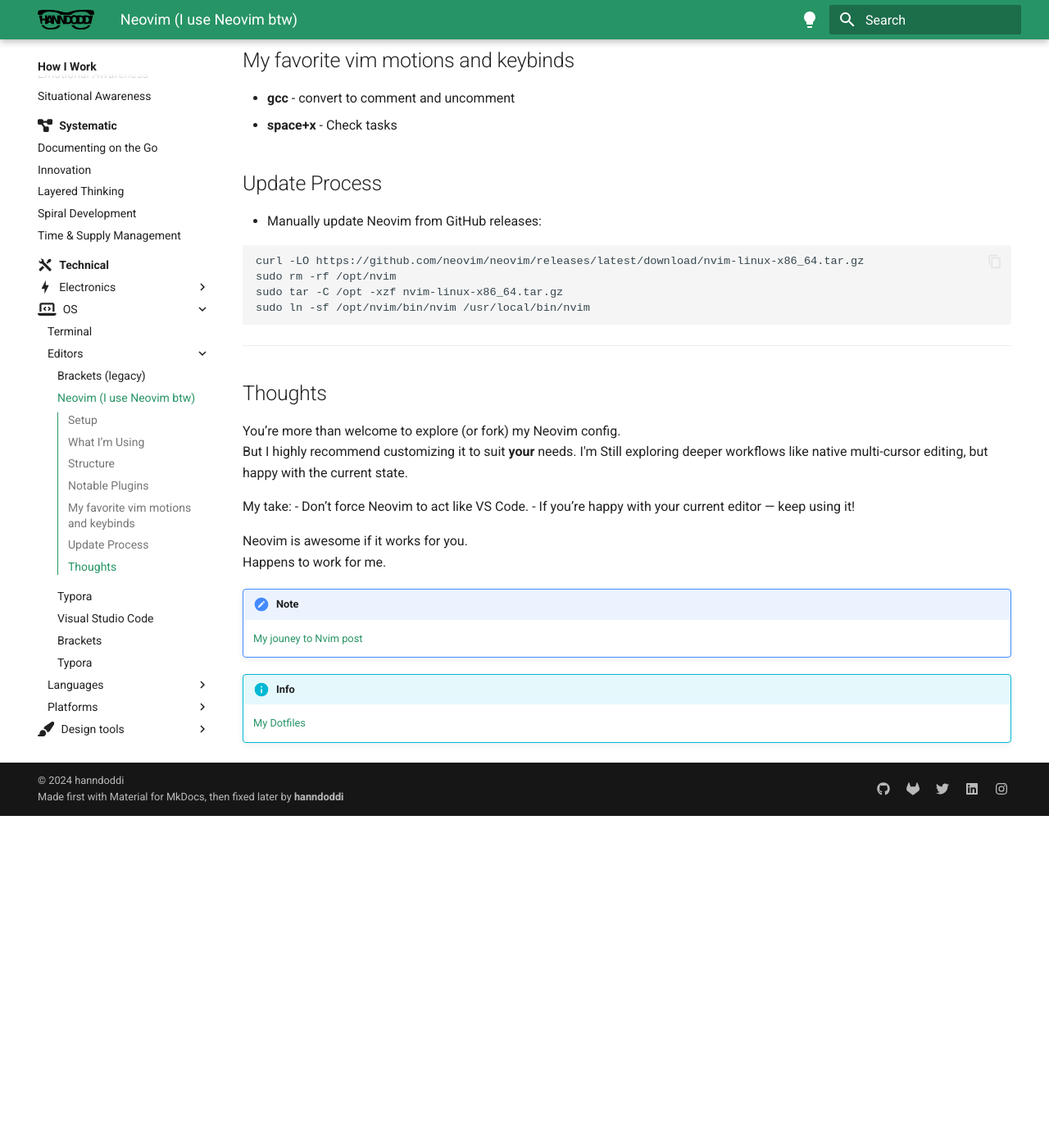
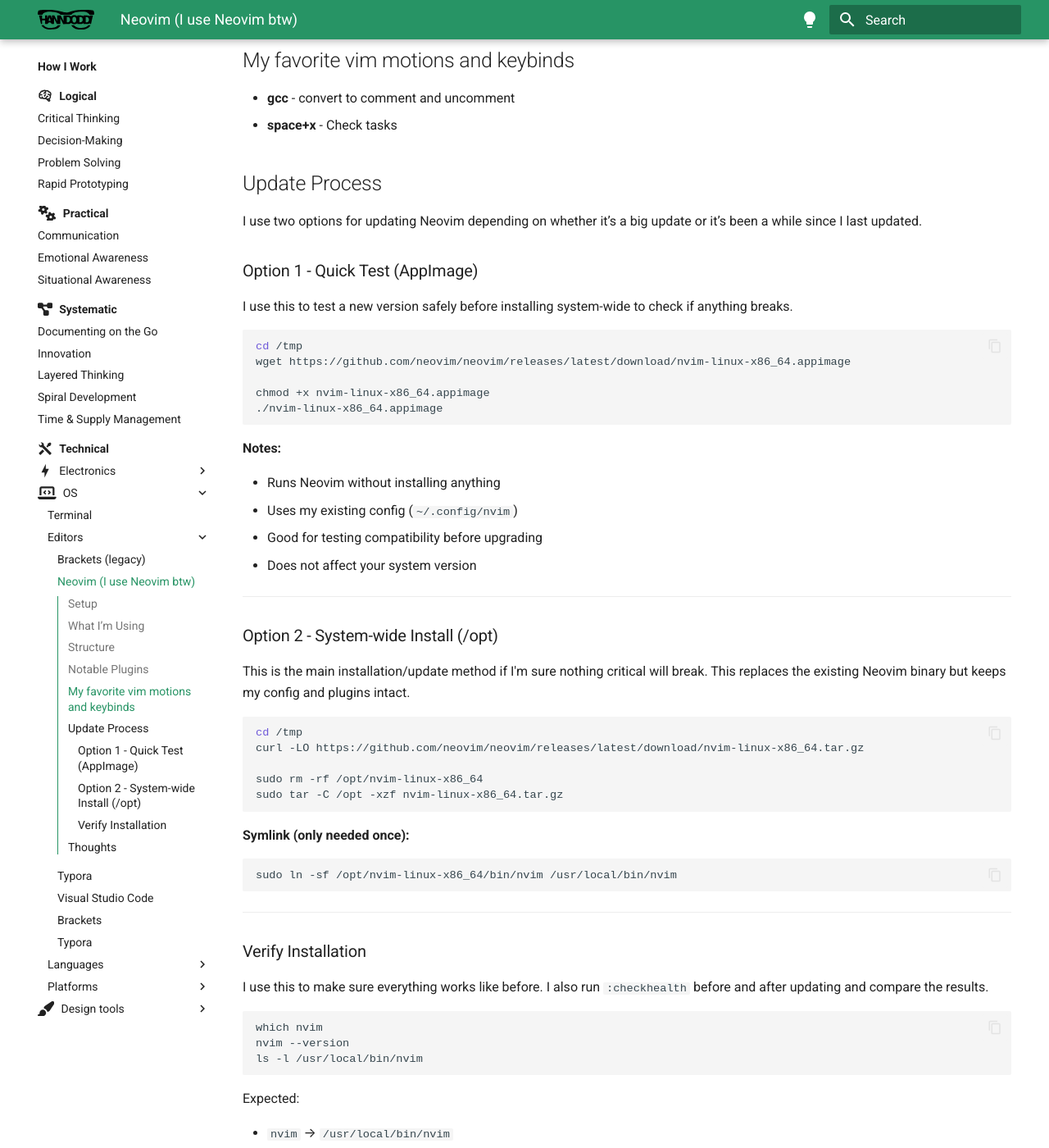
Before and after one commit to hanndoddi/hanndoddi_site, an MkDocs documentation site: the page built from docs/How-I-Work/technical/OS/editors/nvim.md, in a window 1280 px wide and 1400 px high, scrolled down 2339 px. Shown: the whole window at 82% size. Built offline with MkDocs 1.6.1 and Material for MkDocs 9.7.7, drawn with Linux system fonts in a browser that asks for light colours; some web fonts are replaced; before the commit the page ends 3334 px from its top, so only the background shows below that; some of the changed text lies outside the part shown.

Commit message:
nvim update change info

````diff
--- a/docs/How-I-Work/technical/OS/editors/nvim.md
+++ b/docs/How-I-Work/technical/OS/editors/nvim.md
@@ -1,6 +1,6 @@
 # Neovim (I use Neovim btw)
 
-I mainly started using Neovim because I wanted to look like a cool hacker.(Don’t worry, I’m not much of a danger)
+I mainly started using Neovim because I wanted to look like a cool hacker. (Don’t worry, I’m not much of a danger)
 
 After getting over how cool it looked and spending days configuring it, I discovered that it’s actually a really nice workflow.
 
@@ -53,12 +53,12 @@
 ## Notable Plugins
 
 
-- **lualine** – statusline
-- **telescope** – fuzzy finder
-- **nvim-tree** – file explorer
-- **vim-visual-multi** – multi-cursor
-- **todo-comments** – highlight and search TODOs
-- **surround**, **substitute**, **comment** – editing helpers
+- **lualine** - statusline
+- **telescope** - fuzzy finder
+- **nvim-tree** - file explorer
+- **vim-visual-multi** - multi-cursor
+- **todo-comments** - highlight and search TODOs
+- **surround**, **substitute**, **comment** - editing helpers
 - **formatter**, **linter**, **gitsigns**
 - **leap** - moving around fast
 
@@ -69,14 +69,68 @@
 
 ## Update Process
 
-- Manually update Neovim from GitHub releases:
+I use two options for updating Neovim depending on whether it’s a big update or it’s been a while since I last updated.
 
-  ```
-  curl -LO https://github.com/neovim/neovim/releases/latest/download/nvim-linux-x86_64.tar.gz
-  sudo rm -rf /opt/nvim
-  sudo tar -C /opt -xzf nvim-linux-x86_64.tar.gz
-  sudo ln -sf /opt/nvim/bin/nvim /usr/local/bin/nvim
-  ```
+### Option 1 - Quick Test (AppImage)
+
+I use this to test a new version safely before installing system-wide to check if anything breaks.
+
+```bash
+cd /tmp
+wget https://github.com/neovim/neovim/releases/latest/download/nvim-linux-x86_64.appimage
+
+chmod +x nvim-linux-x86_64.appimage
+./nvim-linux-x86_64.appimage
+```
+
+**Notes:**
+
+- Runs Neovim without installing anything
+- Uses my existing config (`~/.config/nvim`)
+- Good for testing compatibility before upgrading
+- Does not affect your system version
+
+------
+
+### Option 2 - System-wide Install (/opt)
+
+This is the main installation/update method if I'm sure nothing critical will break. This replaces the existing Neovim binary but keeps my config and plugins intact.
+
+```bash
+cd /tmp
+curl -LO https://github.com/neovim/neovim/releases/latest/download/nvim-linux-x86_64.tar.gz
+
+sudo rm -rf /opt/nvim-linux-x86_64
+sudo tar -C /opt -xzf nvim-linux-x86_64.tar.gz
+```
+
+**Symlink (only needed once):**
+
+```
+sudo ln -sf /opt/nvim-linux-x86_64/bin/nvim /usr/local/bin/nvim
+```
+
+------
+
+### Verify Installation
+
+I use this to make sure everything works like before. I also run `:checkhealth` before and after updating and compare the results.
+
+```
+which nvim
+nvim --version
+ls -l /usr/local/bin/nvim
+```
+
+Expected:
+
+- `nvim` → `/usr/local/bin/nvim`
+- version matches installed release
+- symlink points to `/opt/nvim-linux-x86_64/bin/nvim`
+
+
+
+
 
 ---
 
@@ -88,7 +142,7 @@
 
 My take:
 - Don’t force Neovim to act like VS Code.
-- If you’re happy with your current editor — keep using it!
+- If you’re happy with your current editor - keep using it!
 
 Neovim is awesome if it works for you.
 Happens to work for me.
````
Also changed, not shown: other parts of docs/How-I-Work/technical/OS/editors/nvim.md (+1 -1 lines).
